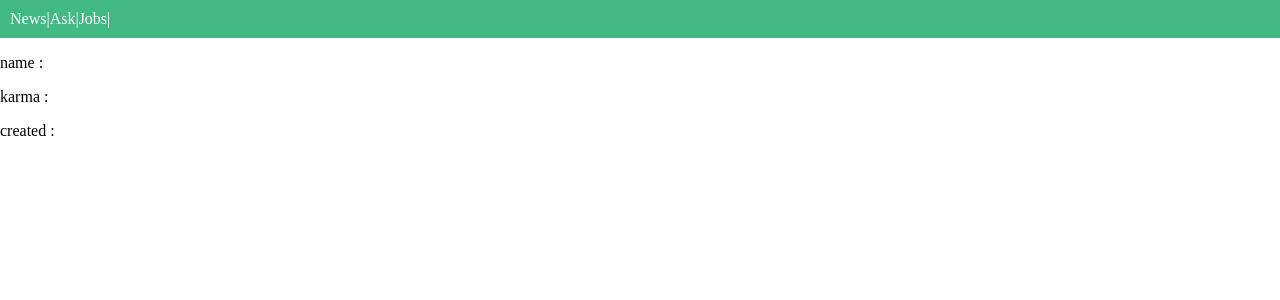
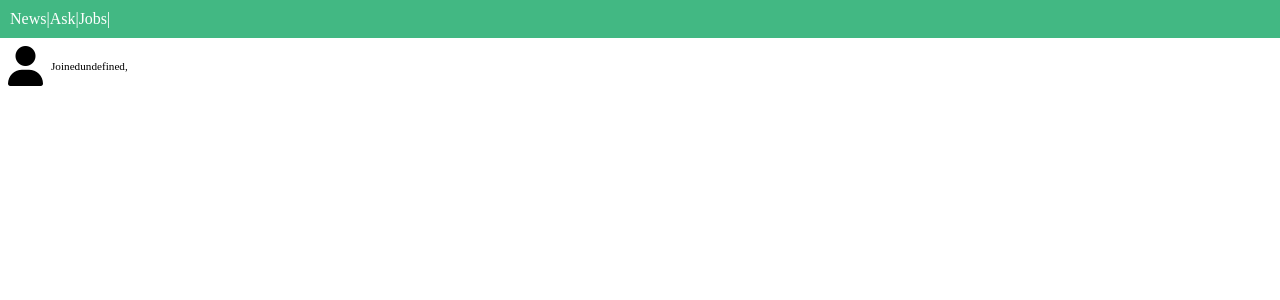
Before and after one commit to guruma99/vue-news, a Vue app: page /user/1 in a window 1280 px wide. Shown: the top 300 px of the page. Built offline with nearby package versions, Linux system fonts and the light colour scheme; no server answers.

Commit message:
♻️ slot 을 이용한 사용자 프로필 컴포넌트 구현

```diff
--- a/src/components/ListItem.vue
+++ b/src/components/ListItem.vue
@@ -16,7 +16,8 @@
               </a>
             </template>
             <template v-else>
-              <router-link v-bind:to="`/item/${item.id}`">
+              <!-- v-bind:to=""를 :to 로 축약 할 수 있어요 -->
+              <router-link :to="`/item/${item.id}`">
                 {{ item.title }}
               </router-link>
             </template>
--- /dev/null
+++ b/src/components/UserProfile.vue
@@ -0,0 +1,60 @@
+<template>
+  <div class="user-container">
+    <div>
+      <i class="fa-solid fa-user"></i>
+    </div>
+    <div class="user-description">
+      <!-- 기존의 데이터 바인딩, props로 받아온 것 :
+        👉 <div>username: {{ info.id }}</div> -->
+
+      <!-- ✅
+        ItemView -> info.user , UserView -> info.id 로 페이지마다 접근하는 속성이 다른데,
+        기존 배운 방법인 가상태그 template에 v-if, else로 접근할 수도 있겠지만
+        좀 더 쉬운 접근으로 slot으로 name을 정의하고 사용했다.-->
+      <slot name="username">
+        <!-- 상위 컴포넌트or페이지에서 정의할 영역 -->
+      </slot>
+      <div class="time">
+        <!--👉기존: time: {{ info.created }} -->
+        <slot name="time">
+          <!-- 상위 컴포넌트or페이지에서 정의할 영역 -->
+        </slot>
+      </div>
+      <slot name="karma">
+        <!-- 상위 컴포넌트or페이지에서 정의할 영역 -->
+      </slot>
+    </div>
+  </div>
+</template>
+<script>
+export default {
+  //info라고 하는 것이 Object타입으로 내려오게 됨.
+  props: {
+    info: Object,
+  },
+  // computed: {
+  //   userInfo() {
+  //     return this.$store.state.user;
+  //   },
+  // },
+};
+</script>
+<style>
+.user-container {
+  display: flex;
+  align-items: center;
+  padding: 0.5rem;
+}
+.fa-user {
+  font-size: 2.5rem;
+}
+.user-description {
+  padding-left: 8px;
+}
+.time {
+  font-size: 0.7rem;
+}
+.content-container {
+  padding: 0.5rem;
+}
+</style>
--- a/src/store/index.js
+++ b/src/store/index.js
@@ -16,8 +16,9 @@ export const store = createStore({
     jobs: [],
     ask: [],
     //use는 하나라서 객체로{}
+    // 여기서 타입 정의를 하면 props로 데이터를 받아 쓸 때도 영향을 미친다.
     user: {},
-    item: [],
+    item: {},
   },
 
   getters: {
--- a/src/views/ItemView.vue
+++ b/src/views/ItemView.vue
@@ -1,26 +1,30 @@
 <template>
   <div>
-    <!--🟡 질문 상세 정보 영역 -->
+    <!--🟡 사용자 정보 -->
     <section>
-      <div class="user-container">
-        <div>
-          <i class="fa-solid fa-user"></i>
-        </div>
-        <div class="user-description">
-          <!-- v-bind:to=""를 :to 로 축약 할 수 있어요 -->
-          <router-link :to="`/user/${fetchedItem.user}`">
+      <!-- 👇UserProfile.vue 컴포넌트 들고오기 -->
+      <user-profile :info="fetchedItem">
+        <!-- :info라고 props넘겨준다. -->
+        <template v-slot:username>
+          <!-- <div>{{ fetchedItem.user }}</div> -->
+          <router-link :to="`/user/${fetchedItem.user}`" class="link-text">
             {{ fetchedItem.user }}
           </router-link>
-          <div class="time">
-            {{ fetchedItem.time_ago }}
-          </div>
-        </div>
-      </div>
+        </template>
+
+        <template v-slot:time>
+          {{ "Posted " + fetchedItem.time_ago }}
+        </template>
+      </user-profile>
     </section>
 
-    <!--🟡 질문 댓글 영역 -->
+    <!--🟡 질문 제목  -->
+    <section>
+      <h2>{{ fetchedItem.title }}</h2>
+    </section>
+
+    <!--🟡 질문 댓글 (본문)  -->
     <section class="content-container">
-      <h2>{{ fetchedItem.title }}</h2>
       <div v-html="fetchedItem.content"></div>
     </section>
   </div>
@@ -30,8 +34,12 @@
 //헬퍼함수 꺼내오기
 //vuex bindings에 fetchedItem으로 되어있음.
 import { mapGetters } from "vuex";
+import UserProfile from "@/components/UserProfile.vue";
 
 export default {
+  components: {
+    UserProfile,
+  },
   computed: {
     ...mapGetters(["fetchedItem"]),
   },
--- a/src/views/UserView.vue
+++ b/src/views/UserView.vue
@@ -1,29 +1,35 @@
-<template>
+<template lang="">
   <div>
-    <p>name : {{ userInfo.id }}</p>
-    <p>karma : {{ this.$store.state.user.karma }}</p>
-    <p>created : {{ this.$store.state.user.created }}</p>
+    <!-- :info라고 props넘겨준다. -->
+    <user-profile :info="userInfo">
+      <template v-slot:username>
+        <div>{{ userInfo.id }}</div>
+      </template>
+      <template v-slot:time>
+        <span>{{ "Joined" + userInfo.created }}, </span>
+      </template>
+      <template v-slot:karma>
+        <span>{{ userInfo.carma }}</span>
+      </template>
+    </user-profile>
   </div>
 </template>
 
 <script>
+import UserProfile from "../components/UserProfile.vue";
 export default {
-  //computed 연산식을 이용하면 👆위의 템플릿의 표현식이
-  //<p>name : {{ this.$store.state.user.id }}</p> 이 부분을
-  // name : {{ userInfo.id }}로 축약 할 수 있다. ✅정돈 된 형태가 될수 있다!
+  components: {
+    UserProfile,
+  },
+  // computed는 오브젝트 형태로 작성해주고 리턴 값은 함수 형태로 작성해주면 된다.
   computed: {
     userInfo() {
       return this.$store.state.user;
     },
   },
   created() {
-    //파라미터로 꺼내온다.
-    console.log(this.$route.params.id);
     const userName = this.$route.params.id;
-    //디스패치로 넘겨서 userview를 호출한다.
     this.$store.dispatch("FETCH_USER", userName);
   },
 };
 </script>
-
-<style></style>
```
